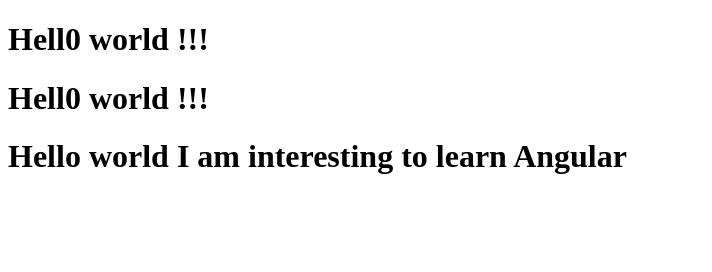
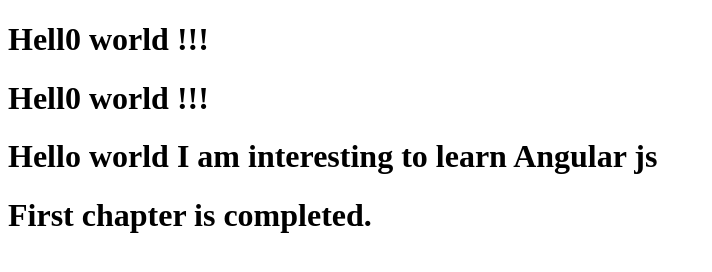
Before and after one commit to harshul999/cloofytestng, a plain HTML site: page index.html in a window 1280 px wide. Shown: the whole page, without its empty margins (0-712 px from the left). Drawn offline with Linux system fonts and the light colour scheme.

Commit message:
Next 2 version of web file.

```diff
--- a/index.html
+++ b/index.html
@@ -4,6 +4,7 @@
 <body>
   <h1>Hell0 world !!!</h1>
   <h1>Hell0 world !!!</h1>
-  <h1>Hello world I am interesting to learn Angular<h1>
+  <h1>Hello world I am interesting to learn Angular js<h1>
+  <h1>First chapter is completed.<h1>
 </body>
 </html>
```
